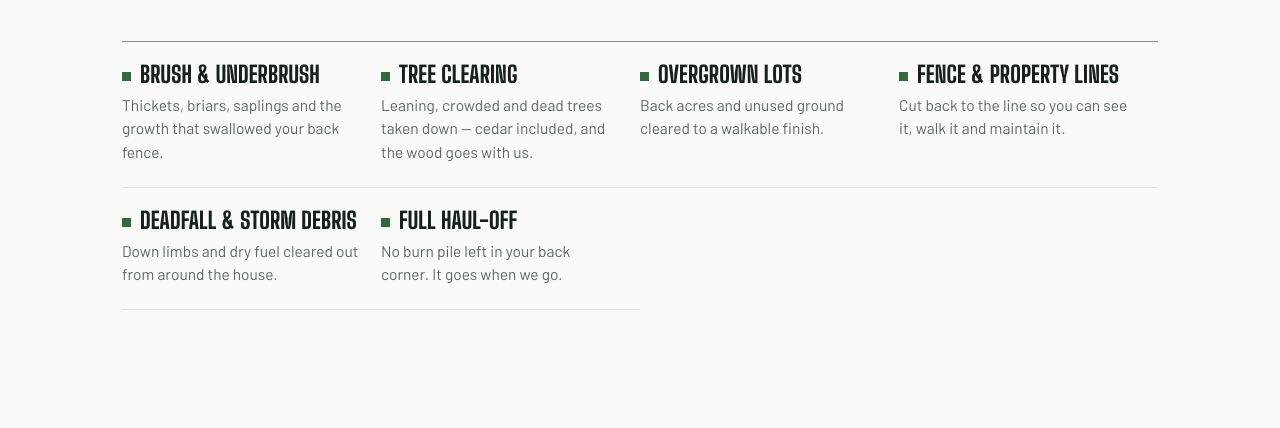
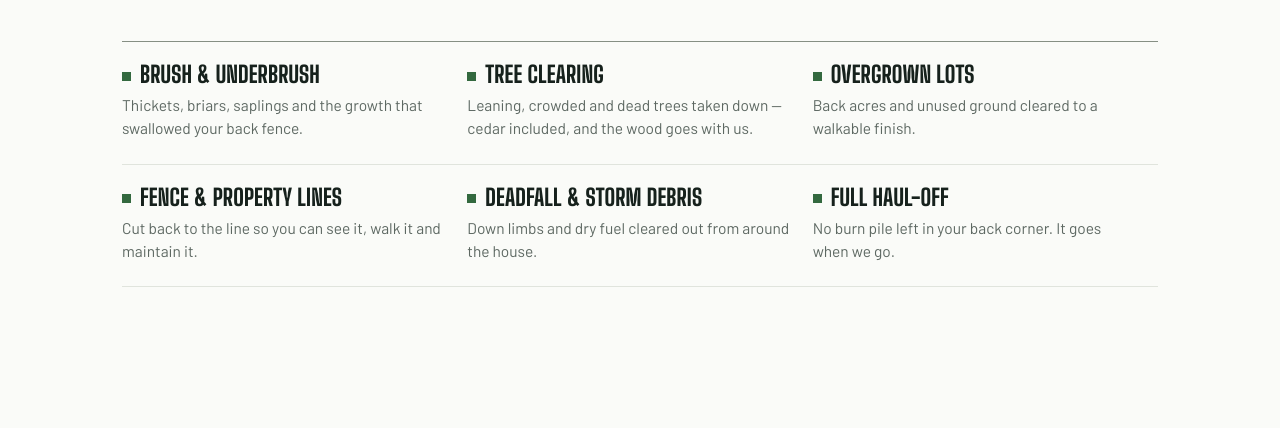
Before and after one commit to jackdswanston-alt/Swanston-Services, a plain HTML site: page index.html in a window 1280 px wide. Shown: the part 786-1214 px from the top of the page. Drawn offline with Linux system fonts and the light colour scheme.

Commit message:
Services grid 3 across

```diff
--- a/index.html
+++ b/index.html
@@ -110,7 +110,10 @@
 
   /* services */
   #services{background:var(--paper);}
-  .svc{display:grid;grid-template-columns:repeat(auto-fit,minmax(240px,1fr));gap:0;margin-top:44px;border-top:1px solid var(--line);}
+  /* six items, deliberately 3 across so both rows are full */
+  .svc{display:grid;grid-template-columns:repeat(3,1fr);gap:0;margin-top:44px;border-top:1px solid var(--line);}
+  @media (max-width:820px){.svc{grid-template-columns:repeat(2,1fr);}}
+  @media (max-width:520px){.svc{grid-template-columns:1fr;}}
   .svc-item{padding:22px 22px 24px 0;border-bottom:1px solid var(--line-soft);}
   .svc-item h3{font-size:23px;color:var(--ink);margin-bottom:7px;}
   .svc-item h3 .dot{display:inline-block;width:9px;height:9px;background:var(--brush);margin-right:9px;vertical-align:middle;}
```
